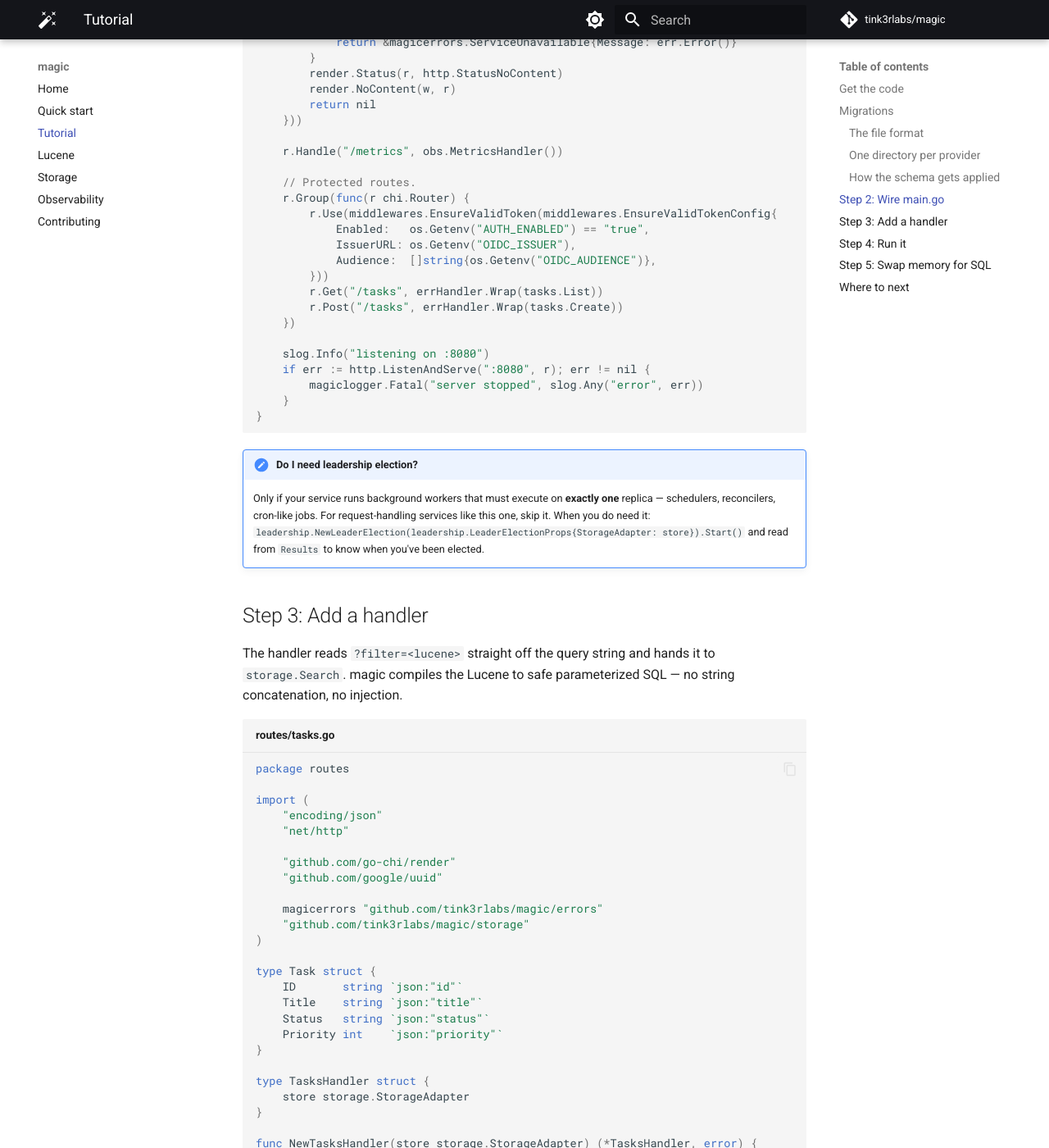
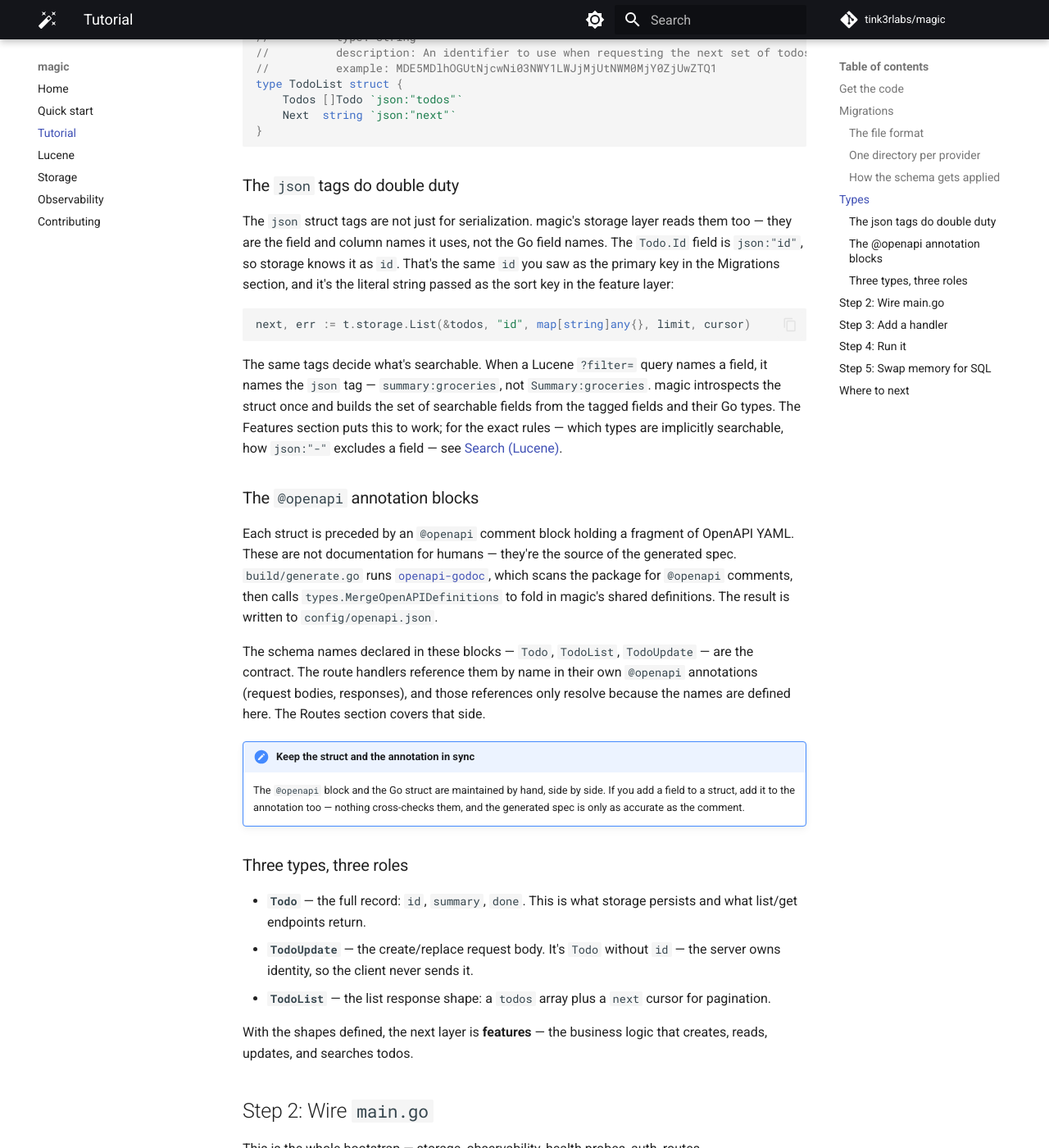
Before and after one commit to tink3rlabs/magic, an MkDocs documentation site: the page built from docs/tutorial.md, in a window 1280 px wide and 1400 px high, scrolled down 4748 px. Shown: the whole window at 82% size. Built offline with MkDocs 1.6.1 and Material for MkDocs 9.7.7, drawn with Linux system fonts in a browser that asks for light colours; comment, search, counter and statistics services are not loaded; the version menu is left out; some of the changed text lies outside the part shown.

Commit message:
docs: add tutorial Types section

````diff
--- a/docs/tutorial.md
+++ b/docs/tutorial.md
@@ -117,6 +117,106 @@
     `Migrate()` applies only the migrations that haven't run yet and is safe to call on every boot. A fresh database gets the full schema; an up-to-date one is left untouched.
 
 With the schema defined, the next layer is the **types** — the Go structs that model a todo and carry the OpenAPI annotations magic generates the spec from.
+
+## Types
+
+The second layer is the data shapes the rest of the service is built around. Every layer above this one — features, routes, the generated OpenAPI spec — refers back to these structs. todo-service defines all three in a single file:
+
+```go title="pkg/types/todo.go"
+package types
+
+// @openapi
+// components:
+//
+//	schemas:
+//	  Todo:
+//	    type: object
+//	    properties:
+//	      id:
+//	        type: string
+//	        description: The Todo's identifier
+//	        example: 01909c42-cc90-75dc-a943-2d87a16e787d
+//	      summary:
+//	        type: string
+//	        description: The Todo's summary
+//	        example: Pick up the groceries
+//	      done:
+//	        type: boolean
+//	        description: An indicator that tells if the Todo item is complete
+//	        example: false
+type Todo struct {
+	Id      string `json:"id"`
+	Summary string `json:"summary"`
+	Done    bool   `json:"done"`
+}
+
+// @openapi
+// components:
+//
+//	schemas:
+//	  TodoUpdate:
+//	    type: object
+//	    properties:
+//	      summary:
+//	        type: string
+//	        description: The Todo's summary
+//	        example: Pick up the groceries
+//	      done:
+//	        type: boolean
+//	        description: An indicator that tells if the Todo item is complete
+//	        example: false
+type TodoUpdate struct {
+	Summary string `json:"summary"`
+	Done    bool   `json:"done"`
+}
+
+// @openapi
+// components:
+//
+//	schemas:
+//	  TodoList:
+//	    type: object
+//	    properties:
+//	      todos:
+//	        type: array
+//	        items:
+//	          $ref: '#/components/schemas/Todo'
+//	      next:
+//	        type: string
+//	        description: An identifier to use when requesting the next set of todos
+//	        example: MDE5MDlhOGUtNjcwNi03NWY1LWJjMjUtNWM0MjY0ZjUwZTQ1
+type TodoList struct {
+	Todos []Todo `json:"todos"`
+	Next  string `json:"next"`
+}
+```
+
+### The `json` tags do double duty
+
+The `json` struct tags are not just for serialization. magic's storage layer reads them too — they are the field and column names it uses, not the Go field names. The `Todo.Id` field is `json:"id"`, so storage knows it as `id`. That's the same `id` you saw as the primary key in the Migrations section, and it's the literal string passed as the sort key in the feature layer:
+
+```go
+next, err := t.storage.List(&todos, "id", map[string]any{}, limit, cursor)
+```
+
+The same tags decide what's searchable. When a Lucene `?filter=` query names a field, it names the `json` tag — `summary:groceries`, not `Summary:groceries`. magic introspects the struct once and builds the set of searchable fields from the tagged fields and their Go types. The Features section puts this to work; for the exact rules — which types are implicitly searchable, how `json:"-"` excludes a field — see [Search (Lucene)](lucene.md).
+
+### The `@openapi` annotation blocks
+
+Each struct is preceded by an `@openapi` comment block holding a fragment of OpenAPI YAML. These are not documentation for humans — they're the source of the generated spec. `build/generate.go` runs [`openapi-godoc`](https://github.com/tink3rlabs/openapi-godoc), which scans the package for `@openapi` comments, then calls `types.MergeOpenAPIDefinitions` to fold in magic's shared definitions. The result is written to `config/openapi.json`.
+
+The schema names declared in these blocks — `Todo`, `TodoList`, `TodoUpdate` — are the contract. The route handlers reference them by name in their own `@openapi` annotations (request bodies, responses), and those references only resolve because the names are defined here. The Routes section covers that side.
+
+!!! note "Keep the struct and the annotation in sync"
+    The `@openapi` block and the Go struct are maintained by hand, side by side. If you add a field to a struct, add it to the annotation too — nothing cross-checks them, and the generated spec is only as accurate as the comment.
+
+### Three types, three roles
+
+- **`Todo`** — the full record: `id`, `summary`, `done`. This is what storage persists and what list/get endpoints return.
+- **`TodoUpdate`** — the create/replace request body. It's `Todo` without `id` — the server owns identity, so the client never sends it.
+- **`TodoList`** — the list response shape: a `todos` array plus a `next` cursor for pagination.
+
+With the shapes defined, the next layer is **features** — the business logic that creates, reads, updates, and searches todos.
 
 ## Step 2: Wire `main.go`
 
````
